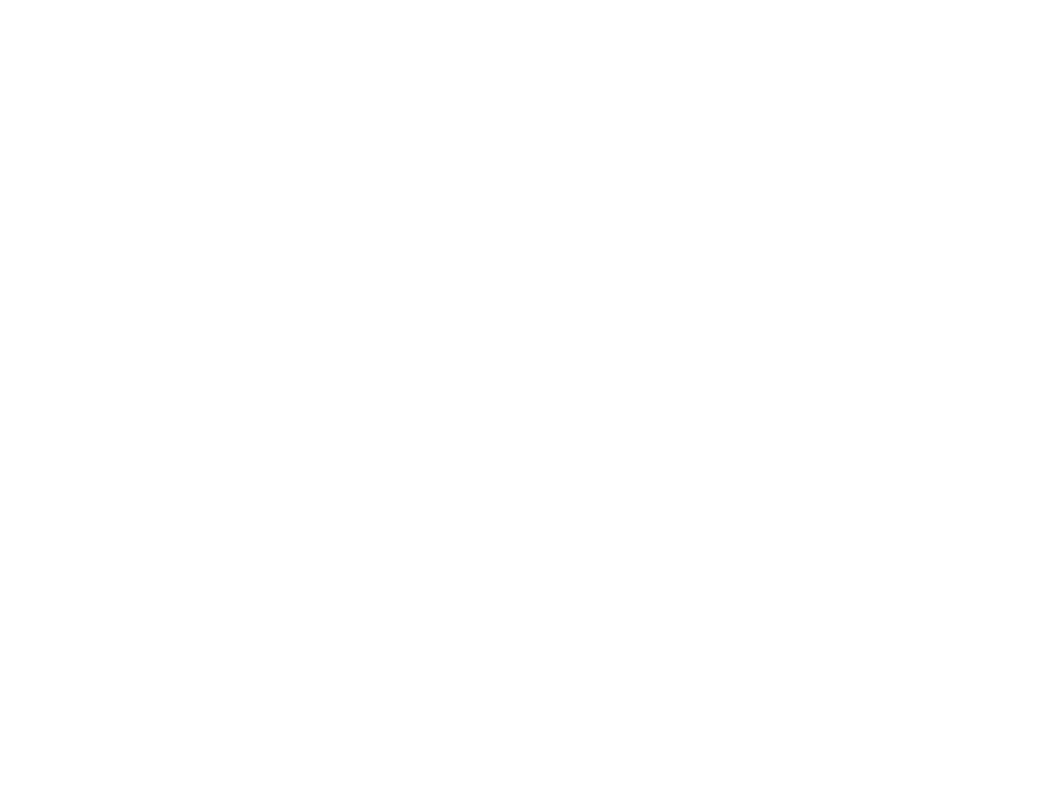
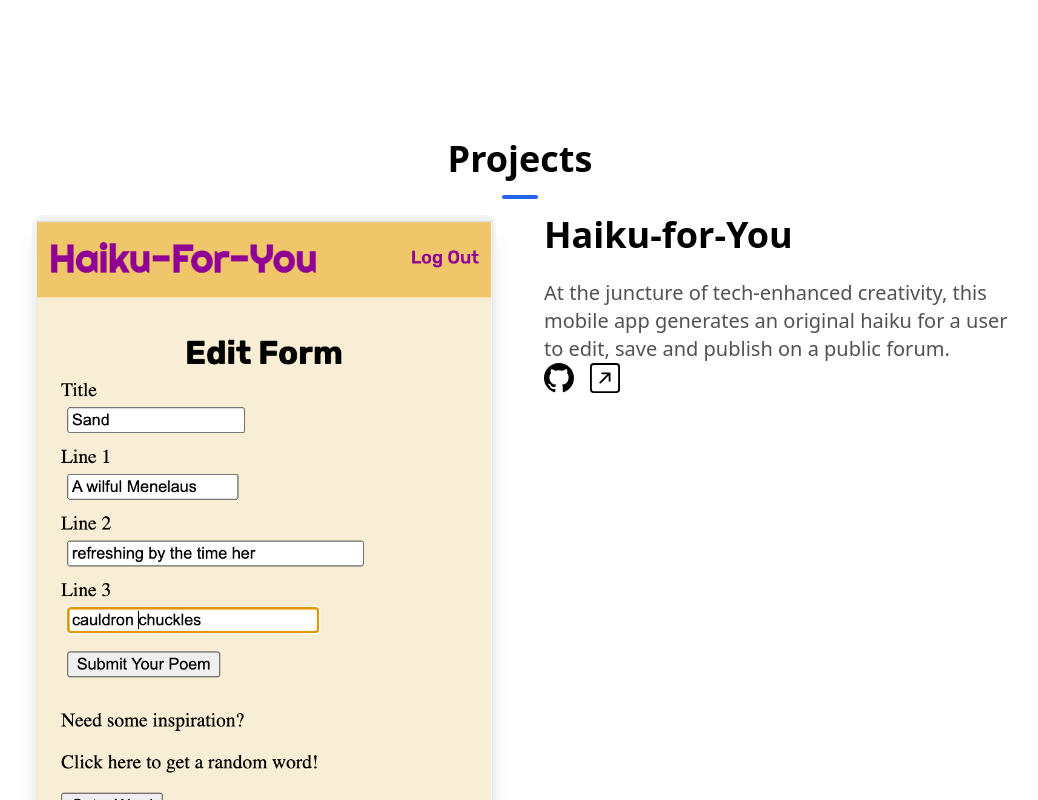
Before and after one commit to cyrilmb/Portfolio, a Next.js app in the folder my-portfolio/: page / in a window 1280 px wide. Shown: the part 1460-2260 px from the top of the page, without its empty margins (120-1158 px from the left). Before the commit the page ends 1599 px from the top, so only its background shows below. Built offline with nearby package versions, Linux system fonts and the light colour scheme.

Commit message:
styled projects section, need to update links

```diff
--- a/my-portfolio/src/components/ProjectsSection.tsx
+++ b/my-portfolio/src/components/ProjectsSection.tsx
@@ -23,7 +23,53 @@
 ];
 
 const ProjectsSection = () => {
-  return <div></div>;
+  return (
+    <section id="projects">
+      <h1 className="text-center font-bold text-4xl">
+        Projects
+        <hr className="w-9 h-1 mx-auto my-4 bg-blue-600 border-0 rounded" />
+      </h1>
+      <div className="flex flex-col space-y-28">
+        {projects.map((project, i) => {
+          return (
+            <div key={i}>
+              <div className="flex flex-col md:flex-row md:space-x-12">
+                <div className="md:w-1/2">
+                  <Image
+                    src={project.image}
+                    alt={`Screenshot of the app ${project.name}`}
+                    width={1000}
+                    height={1000}
+                    className="rounded-xl shadow-xl hover:opacity-70"
+                  />
+                </div>
+                <div className="md:w-1/2">
+                  <h1 className="text-4xl font-bold mb-6">{project.name}</h1>
+                  <p className="text-xl leading-7 text-neutral-600 dark:text-neutral-400">
+                    {project.description}
+                  </p>
+                  <div className="flex flex-row align-bottom space-x-4">
+                    <Link href={project.github} target="_blank">
+                      <BsGithub
+                        size={30}
+                        className="hover:-translate-y-1 transition-transform cursor-pointer"
+                      />
+                    </Link>
+                    <Link href={project.link} target="_blank">
+                      <BsArrowUpRightSquare
+                        size={30}
+                        className="hover:-translate-y-1 transition-transform cursor-pointer"
+                      />
+                    </Link>
+                  </div>
+                </div>
+              </div>
+            </div>
+          );
+        })}
+      </div>
+    </section>
+  );
 };
 
 export default ProjectsSection;
```
